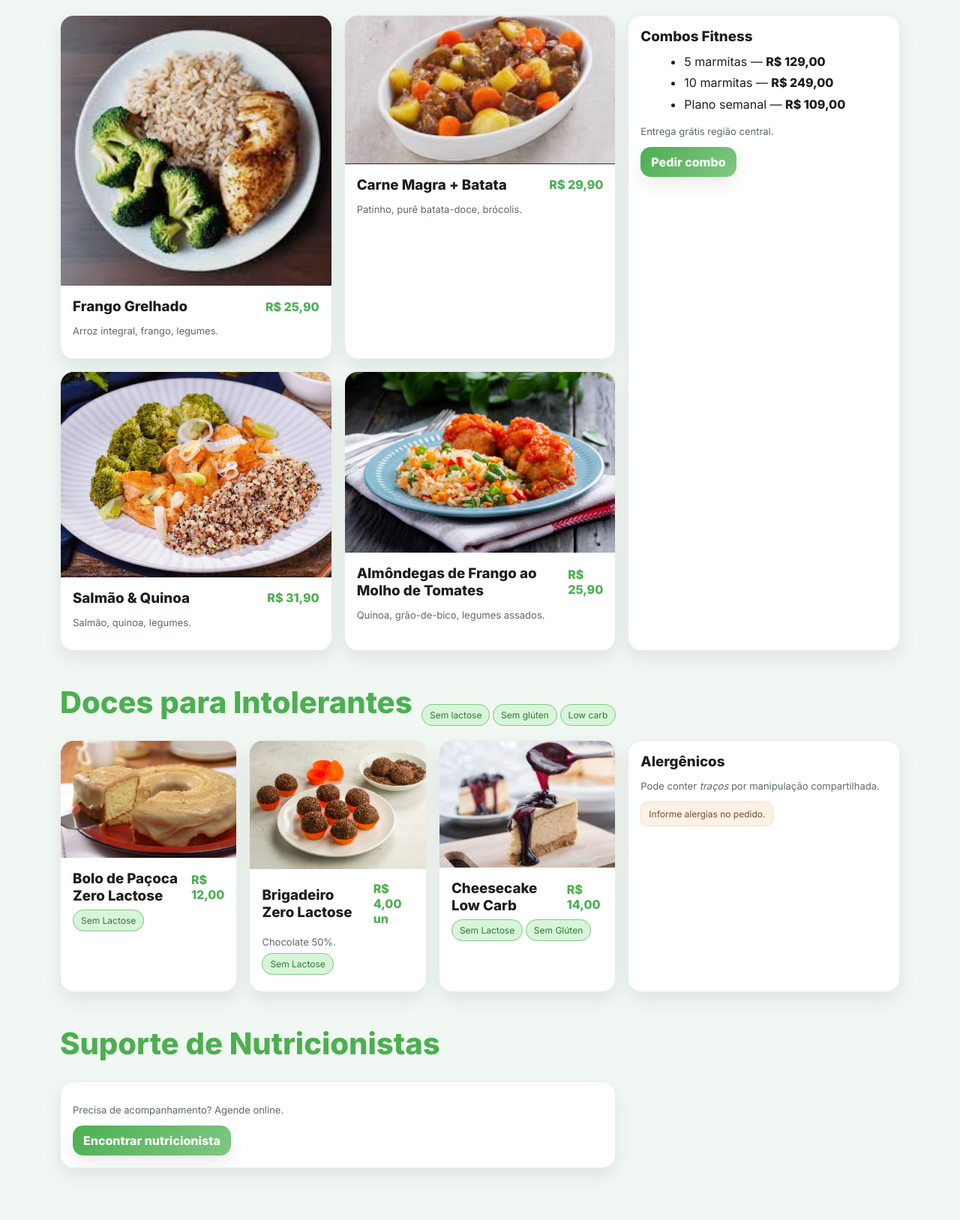
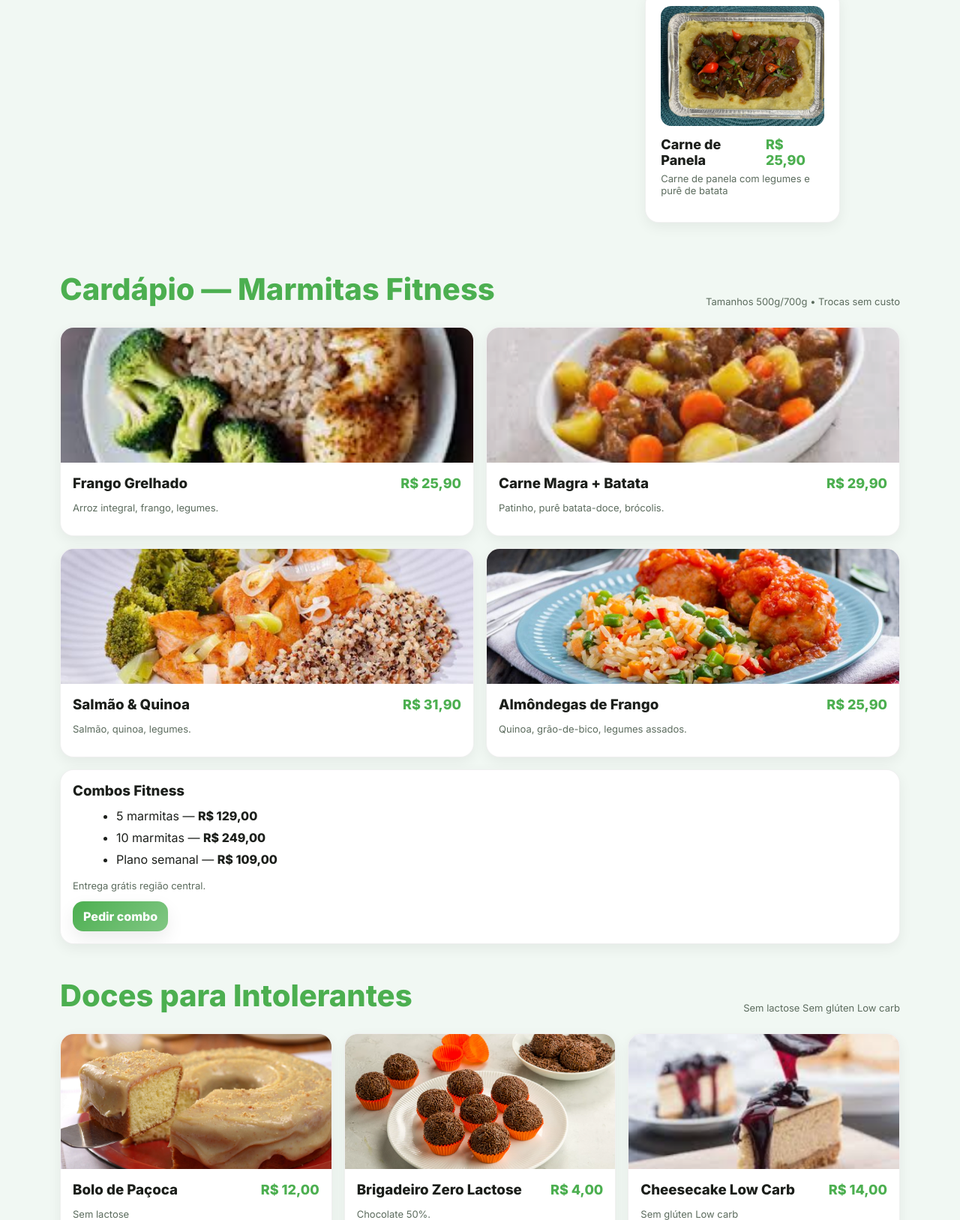
Before and after one commit to kaiquemaxx/marmifit-site, a plain HTML site: page index.html in a window 1280 px wide. Shown: the part 753-2380 px from the top of the page at 75% size. Drawn offline with Linux system fonts and the light colour scheme; a web font is replaced by a local one.

Commit message:
Add files via upload

```diff
--- a/index.html
+++ b/index.html
@@ -4,8 +4,10 @@
 <meta charset="utf-8">
 <meta name="viewport" content="width=device-width,initial-scale=1">
 <title>Marmifit — Marmitas & Doces</title>
+
 <link rel="preconnect" href="https://fonts.gstatic.com" crossorigin>
 <link href="https://fonts.googleapis.com/css2?family=Inter:wght@400;600;800&family=Calistoga&display=swap" rel="stylesheet">
+
 <style>
 :root{
   --bg:#f1f8f3;
@@ -20,34 +22,76 @@
   --shadow:0 10px 25px rgba(0,0,0,.08);
   --max:1160px;
 }
+
 *{box-sizing:border-box}
 img{max-width:100%;display:block}
 a{text-decoration:none;color:inherit}
-html,body{margin:0;background:var(--bg);color:var(--text);font-family:Inter,system-ui,-apple-system,Segoe UI,Roboto,Arial,sans-serif}
+
+html,body{
+  margin:0;
+  background:var(--bg);
+  color:var(--text);
+  font-family:Inter,system-ui,-apple-system,Segoe UI,Roboto,Arial,sans-serif
+}
+
 .wrap{max-width:var(--max);margin:auto;padding:0 20px}
 
-.bg{position:fixed;inset:0;z-index:-1;
+/* FUNDO */
+.bg{
+  position:fixed;inset:0;z-index:-1;
   background:
     radial-gradient(800px 500px at 70% -10%,rgba(129,199,132,.2),transparent 60%),
     radial-gradient(800px 500px at 10% 120%,rgba(200,230,201,.3),transparent 60%);
 }
 
-header{position:sticky;top:0;z-index:10;
+/* HEADER */
+header{
+  position:sticky;top:0;z-index:10;
   backdrop-filter:saturate(180%) blur(10px);
   background:rgba(255,255,255,.9);
-border-bottom:1px solid var(--glass)}
-.nav{height:76px;display:flex;align-items:center;justify-content:space-between}
+  border-bottom:1px solid var(--glass)
+}
+
+.nav{
+  height:76px;
+  display:flex;
+  align-items:center;
+  justify-content:space-between
+}
+
 .brand{display:flex;gap:12px;align-items:center}
-.brand img{width:44px;height:44px;border-radius:10px;background:var(--brand-3);border:1px solid var(--glass)}
-.brand span{font-family:Calistoga,Inter,sans-serif;font-size:22px;color:var(--brand)}
-nav ul{display:flex;gap:14px;list-style:none;margin:0;padding:0}
-nav a{padding:10px 12px;border-radius:12px;color:var(--muted)}
-nav a:hover{background:var(--brand-3);color:var(--brand)}
-.cta{display:inline-flex;gap:8px;align-items:center;
+.brand img{
+  width:44px;height:44px;border-radius:10px;
+  background:var(--brand-3);border:1px solid var(--glass)
+}
+.brand span{
+  font-family:Calistoga,Inter,sans-serif;
+  font-size:22px;color:var(--brand)
+}
+
+nav ul{
+  display:flex;gap:14px;
+  list-style:none;margin:0;padding:0
+}
+nav a{
+  padding:10px 12px;
+  border-radius:12px;
+  color:var(--muted)
+}
+nav a:hover{
+  background:var(--brand-3);
+  color:var(--brand)
+}
+
+.cta{
+  display:inline-flex;gap:8px;align-items:center;
   background:linear-gradient(135deg,var(--brand),var(--brand-2));
-color:#fff;padding:10px 14px;border-radius:14px;font-weight:800;
-box-shadow:var(--shadow)}
+  color:#fff;padding:10px 14px;
+  border-radius:14px;font-weight:800;
+  box-shadow:var(--shadow)
+}
 
+/* HERO */
 .hero{
   display:grid;
   grid-template-columns:1.4fr 0.9fr;
@@ -56,76 +100,120 @@ align-items:center;
   padding:40px 0 24px;
 }
 
-.eyebrow{display:inline-flex;gap:8px;align-items:center;padding:6px 10px;
-border-radius:999px;background:var(--brand-3);color:var(--brand);font-size:12px}
+.eyebrow{
+  display:inline-flex;gap:8px;align-items:center;
+  padding:6px 10px;border-radius:999px;
+  background:var(--brand-3);color:var(--brand);font-size:12px
+}
+
 .hero h1{
   font-family:Calistoga,Inter,sans-serif;
   font-size:clamp(36px,4.4vw,60px);
-line-height:1.1;
-margin:6px 0 16px;
+  line-height:1.1;margin:6px 0 16px;
 }
 
 .hero p{color:var(--muted);margin:0 0 14px}
 
+/* ======== NOVO: CARDS PREMIUM ========= */
+
 .list{
   display:flex;
-gap:20px;
-justify-content:space-evenly;
-align-items:stretch;
+  gap:28px;
+  justify-content:center;
+  flex-wrap:wrap;
 }
 
 .item{
-flex:1;
-min-width:240px;
-display:flex;
-flex-direction:column;
-align-items:flex-start;
-justify-content:space-between;
-background:#f6fff7;
-border:1px solid var(--glass);
+  background:#fff;
+  border:1px solid rgba(0,0,0,.06);
+  border-radius:18px;
+  width:260px;
+  padding:20px;
+  box-shadow:0 6px 18px rgba(0,0,0,.06);
+  transition:.2s ease;
+}
+
+.item:hover{
+  transform:translateY(-4px);
+  box-shadow:0 10px 28px rgba(0,0,0,.08);
+}
+
+.item img{
+  width:100%;
+  height:160px;
+  object-fit:cover;
   border-radius:14px;
-padding:16px;
-min-height:160px;
+  margin-bottom:14px;
 }
-.item img{
-width:78px;
-height:78px;
-border-radius:12px;
-object-fit:cover;
-align-self:center;
+
+.item strong{
+  font-size:18px;
+  font-weight:700;
 }
-.row{display:flex;justify-content:space-between;align-items:center;gap:10px}
-.price{font-weight:800;color:var(--brand)}
 
+.row{display:flex;justify-content:space-between;align-items:center;margin-bottom:6px}
+
+.price{
+  font-size:18px;
+  font-weight:800;
+  color:var(--brand);
+}
+
+/* SECTION GENÉRICO */
 .section{padding:14px 0 4px}
-.section-title{display:flex;justify-content:space-between;align-items:end;margin:26px 0 10px}
-.section-title h2{margin:0;font-family:Calistoga,Inter,sans-serif;font-size:clamp(24px,3.3vw,40px);color:var(--brand)}
+
+.section-title{
+  display:flex;justify-content:space-between;
+  align-items:end;margin:26px 0 10px
+}
+
+.section-title h2{
+  margin:0;font-family:Calistoga,Inter,sans-serif;
+  font-size:clamp(24px,3.3vw,40px);color:var(--brand)
+}
+
 .note{font-size:13px;color:var(--muted)}
 .grid{display:grid;gap:16px}
-.menu{grid-template-columns:repeat(12,1fr)}
-.card{background:var(--surface);border:1px solid var(--glass);
-border-radius:18px;overflow:hidden;display:flex;flex-direction:column;
-box-shadow:var(--shadow)}
+
+/* CARDS GRANDES (MARMITAS E DOCES) — ESTILO PREMIUM */
+.card{
+  background:#fff;
+  border:1px solid rgba(0,0,0,.06);
+  border-radius:18px;
+  box-shadow:0 6px 18px rgba(0,0,0,.06);
+  overflow:hidden;
+  transition:.2s ease;
+}
+
+.card:hover{
+  transform:translateY(-4px);
+  box-shadow:0 10px 28px rgba(0,0,0,.08);
+}
+
+.card img{
+  width:100%;
+  height:180px;
+  object-fit:cover;
+}
+
 .card .body{padding:16px}
-.pill{font-size:12px;border:1px solid var(--brand-2);
-padding:6px 10px;border-radius:999px;color:#2e7d32;background:var(--brand-3)}
-.warn{display:inline-flex;gap:8px;align-items:center;
-background:rgba(255,200,150,.25);border:1px solid rgba(255,180,140,.4);
-padding:8px 10px;border-radius:10px;color:#7b4b2d;font-size:12px}
 
-footer{border-top:1px solid var(--glass);padding:16px 0 26px;color:var(--muted);
-font-size:14px;background:#fff}
+/* FOOTER */
+footer{
+  border-top:1px solid var(--glass);
+  padding:20px 0 30px;
+  color:var(--muted);
+  font-size:14px;
+  background:#fff;
+  text-align:center;
+}
 
-@media (max-width:980px){
+@media(max-width:980px){
   .hero{grid-template-columns:1fr}
   nav ul{display:none}
 }
-@media (min-width:980px){
-.menu{grid-template-columns:repeat(12,1fr)}
-.col-8{grid-column:span 8}.col-4{grid-column:span 4}
-.col-6{grid-column:span 6}.col-3{grid-column:span 3}
-}
 </style>
+
 </head>
 
 <body>
@@ -137,7 +225,8 @@ nav ul{display:none}
       <img src="Logo.jpg" alt="Logo">
       <span>Marmifit</span>
     </div>
-<nav aria-label="Principal">
+
+    <nav>
       <ul>
         <li><a href="#marmitas">Marmitas</a></li>
         <li><a href="#doces">Doces</a></li>
@@ -145,16 +234,11 @@ nav ul{display:none}
         <li><a href="#contato">Contato</a></li>
       </ul>
     </nav>
-<a class="cta" href="https://wa.me/5554992042580?text=Quero%20pedir%20💚" target="_blank" rel="noopener">Pedir</a>
+
+    <a class="cta" href="https://wa.me/5554992042580?text=Quero%20pedir%20💚" target="_blank">Pedir</a>
   </div>
 </header>
-
 <main class="wrap">
-
-<!-- =========================== -->
-<!-- TODO O SEU CONTEÚDO ORIGINAL -->
-<!-- (mantido exatamente igual!) -->
-<!-- =========================== -->
 
   <!-- HERO -->
   <section class="hero">
@@ -162,50 +246,69 @@ nav ul{display:none}
       <span class="eyebrow">💚 Nutrição prática • pronto pra comer</span>
       <h1>Marmitas fitness & doces sem culpa — do seu jeito</h1>
       <p>Opções low carb, sem lactose e sem glúten. Entrega rápida e sabor de verdade.</p>
+
       <div style="height:1px;background:linear-gradient(90deg,transparent,var(--glass),transparent);margin:14px 0"></div>
-<div class="row"><span>⭐⭐⭐⭐⭐</span><span class="note">4.9 • 10+ avaliações</span></div>
+
+      <div class="row">
+        <span>⭐⭐⭐⭐⭐</span>
+        <span class="note">4.9 • 10+ avaliações</span>
+      </div>
     </div>
 
+    <!-- ====== CARDS PREMIUM DO TOPO ====== -->
     <div class="list">
+
       <div class="item">
         <img src="FrangoGrelhhado.jpg" alt="">
-    <div>
-      <div class="row"><strong>Frango Grelhado</strong><span class="price">R$ 29,90</span></div>
+        <div class="row">
+          <strong>Frango Grelhado</strong>
+          <span class="price">R$ 29,90</span>
+        </div>
         <p class="note">Frango, arroz e salada</p>
-    </div>
       </div>
 
       <div class="item">
         <img src="brigadeirofit.png" alt="">
-    <div>
-      <div class="row"><strong>Brigadeiro Fit</strong><span class="price">R$ 20,00</span></div>
+        <div class="row">
+          <strong>Brigadeiro Fit</strong>
+          <span class="price">R$ 20,00</span>
+        </div>
         <p class="note">Kit com 22 unidades</p>
-    </div>
       </div>
 
       <div class="item">
         <img src="carnedepanela.png" alt="">
-    <div>
-      <div class="row"><strong>Carne de Panela</strong><span class="price">R$ 25,90</span></div>
+        <div class="row">
+          <strong>Carne de Panela</strong>
+          <span class="price">R$ 25,90</span>
+        </div>
         <p class="note">Carne de panela com legumes e purê de batata</p>
       </div>
+
     </div>
-</div>
-
   </section>
 
-<!-- MARMITAS -->
+
+  <!-- ======================= -->
+  <!-- SEÇÃO MARMITAS PREMIUM -->
+  <!-- ======================= -->
+
   <section id="marmitas" class="section menu grid">
+
     <div class="section-title col-8">
       <h2>Cardápio — Marmitas Fitness</h2>
       <span class="note">Tamanhos 500g/700g • Trocas sem custo</span>
     </div>
 
     <div class="col-8 grid" style="grid-template-columns:repeat(2,1fr);gap:16px">
+
       <article class="card">
         <img src="frangoearroz.jpg" alt="">
         <div class="body">
-    <div class="row"><h3 style="margin:0">Frango Grelhado</h3><span class="price">R$ 25,90</span></div>
+          <div class="row">
+            <h3 style="margin:0">Frango Grelhado</h3>
+            <span class="price">R$ 25,90</span>
+          </div>
           <p class="note">Arroz integral, frango, legumes.</p>
         </div>
       </article>
@@ -213,7 +316,10 @@ nav ul{display:none}
       <article class="card">
         <img src="carneebatata.png" alt="">
         <div class="body">
-    <div class="row"><h3 style="margin:0">Carne Magra + Batata</h3><span class="price">R$ 29,90</span></div>
+          <div class="row">
+            <h3 style="margin:0">Carne Magra + Batata</h3>
+            <span class="price">R$ 29,90</span>
+          </div>
           <p class="note">Patinho, purê batata-doce, brócolis.</p>
         </div>
       </article>
@@ -221,7 +327,10 @@ nav ul{display:none}
       <article class="card">
         <img src="salmaoequinoa.jpg" alt="">
         <div class="body">
-    <div class="row"><h3 style="margin:0">Salmão & Quinoa</h3><span class="price">R$ 31,90</span></div>
+          <div class="row">
+            <h3 style="margin:0">Salmão & Quinoa</h3>
+            <span class="price">R$ 31,90</span>
+          </div>
           <p class="note">Salmão, quinoa, legumes.</p>
         </div>
       </article>
@@ -229,13 +338,17 @@ nav ul{display:none}
       <article class="card">
         <img src="almondegasdefrango.png" alt="">
         <div class="body">
-    <div class="row"><h3 style="margin:0">Almôndegas de Frango ao Molho de Tomates</h3><span class="price">R$ 25,90</span></div>
+          <div class="row">
+            <h3 style="margin:0">Almôndegas de Frango</h3>
+            <span class="price">R$ 25,90</span>
+          </div>
           <p class="note">Quinoa, grão-de-bico, legumes assados.</p>
         </div>
       </article>
+
     </div>
 
-<aside class="col-4 card">
+    <aside class="col-4 card" style="align-self:start;">
       <div class="body">
         <h3 style="margin:0 0 8px">Combos Fitness</h3>
         <ul style="margin:8px 0 0 18px;line-height:1.8">
@@ -244,92 +357,137 @@ nav ul{display:none}
           <li>Plano semanal — <strong>R$ 109,00</strong></li>
         </ul>
         <p class="note">Entrega grátis região central.</p>
-<a class="cta" href="#" target="_blank" rel="noopener">Pedir combo</a>
+
+        <a class="cta" href="#" target="_blank">Pedir combo</a>
       </div>
     </aside>
 
   </section>
 
-<!-- DOCES -->
+
+  <!-- ================= -->
+  <!-- SEÇÃO DOCES -->
+  <!-- ================= -->
+
   <section id="doces" class="section menu grid">
+
     <div class="section-title col-8">
       <h2>Doces para Intolerantes</h2>
-<span class="note"><span class="pill">Sem lactose</span> <span class="pill">Sem glúten</span> <span class="pill">Low carb</span></span>
+      <span class="note">
+        <span class="pill">Sem lactose</span>
+        <span class="pill">Sem glúten</span>
+        <span class="pill">Low carb</span>
+      </span>
     </div>
 
     <div class="col-8 grid" style="grid-template-columns:repeat(3,1fr);gap:16px">
+
       <article class="card">
         <img src="BoloDePaçoca.jpg" alt="">
         <div class="body">
-    <div class="row"><h3 style="margin:0">Bolo de Paçoca Zero Lactose</h3><span class="price">R$ 12,00</span></div>
-    <p class="note"><span class="pill">Sem Lactose</span></p>
+          <div class="row">
+            <h3 style="margin:0">Bolo de Paçoca</h3>
+            <span class="price">R$ 12,00</span>
+          </div>
+          <p class="note"><span class="pill">Sem lactose</span></p>
         </div>
       </article>
 
       <article class="card">
         <img src="brigadeiro.png" alt="">
         <div class="body">
-    <div class="row"><h3 style="margin:0">Brigadeiro Zero Lactose</h3><span class="price">R$ 4,00 un</span></div>
+          <div class="row">
+            <h3 style="margin:0">Brigadeiro Zero Lactose</h3>
+            <span class="price">R$ 4,00</span>
+          </div>
           <p class="note">Chocolate 50%.</p>
-    <p class="note"><span class="pill">Sem Lactose</span></p>
         </div>
       </article>
 
       <article class="card">
         <img src="image.png" alt="">
         <div class="body">
-    <div class="row"><h3 style="margin:0">Cheesecake Low Carb</h3><span class="price">R$ 14,00</span></div>
-    <p class="note"><span class="pill">Sem Lactose</span> <span class="pill">Sem Glúten</span></p>
+          <div class="row">
+            <h3 style="margin:0">Cheesecake Low Carb</h3>
+            <span class="price">R$ 14,00</span>
+          </div>
+          <p class="note"><span class="pill">Sem glúten</span> <span class="pill">Low carb</span></p>
         </div>
       </article>
+
     </div>
 
-<aside class="col-4 card">
+    <aside class="col-4 card" style="align-self:start;">
       <div class="body">
         <h3 style="margin:0 0 8px">Alergênicos</h3>
-<p class="note">Pode conter <em>traços</em> por manipulação compartilhada.</p>
+        <p class="note">Pode conter traços por manipulação compartilhada.</p>
         <div class="warn">Informe alergias no pedido.</div>
       </div>
     </aside>
 
   </section>
 
-<!-- NUTRI -->
+
+  <!-- =============== -->
+  <!-- SEÇÃO NUTRI -->
+  <!-- =============== -->
+
   <section id="nutri" class="section menu grid">
+
     <div class="section-title col-8">
       <h2>Suporte de Nutricionistas</h2>
     </div>
+
     <div class="col-8 card">
       <div class="body">
         <p class="note">Precisa de acompanhamento? Agende online.</p>
         <a class="cta" href="https://www.doctoralia.com.br/nutricionista" target="_blank">Encontrar nutricionista</a>
       </div>
     </div>
+
   </section>
 
 </main>
+<!-- =============================== -->
+<!-- CONTATO — FICA NO FINAL DA PÁGINA -->
+<!-- =============================== -->
 
-<!-- =============================== -->
-<!-- CONTATO — FICA BEM NO FINAL -->
-<!-- =============================== -->
 <section id="contato" style="padding:40px 0; text-align:center;">
   <div class="wrap">
-    <h2 style="font-family:Calistoga,Inter,sans-serif; color:var(--brand); margin-bottom:16px;">
+    <h2 style="
+      font-family:Calistoga,Inter,sans-serif;
+      color:var(--brand);
+      margin-bottom:16px;
+    ">
       Fale Conosco
     </h2>
+
     <p style="margin-bottom:12px;">Siga ou envie mensagem:</p>
 
     <p style="font-size:18px;">
-      <a href="https://www.instagram.com/SEU_INSTAGRAM" target="_blank" rel="noopener" style="color:var(--brand); font-weight:600;">
+      <a href="https://www.instagram.com/SEU_INSTAGRAM"
+         target="_blank"
+         rel="noopener"
+         style="color:var(--brand); font-weight:600;">
         Instagram
       </a>
+
       &nbsp;•&nbsp;
-      <a href="https://wa.me/5554992042580?text=Olá!" target="_blank" rel="noopener" style="color:var(--brand); font-weight:600;">
+
+      <a href="https://wa.me/5554992042580?text=Olá!"
+         target="_blank"
+         rel="noopener"
+         style="color:var(--brand); font-weight:600;">
         WhatsApp
       </a>
     </p>
   </div>
 </section>
+
+
+<!-- =============================== -->
+<!-- FOOTER -->
+<!-- =============================== -->
 
 <footer>
   <div class="wrap" style="text-align:center;">
@@ -337,5 +495,6 @@ nav ul{display:none}
   </div>
 </footer>
 
+
 </body>
 </html>
```
Lines whose indentation alone changed are shown as unchanged.
